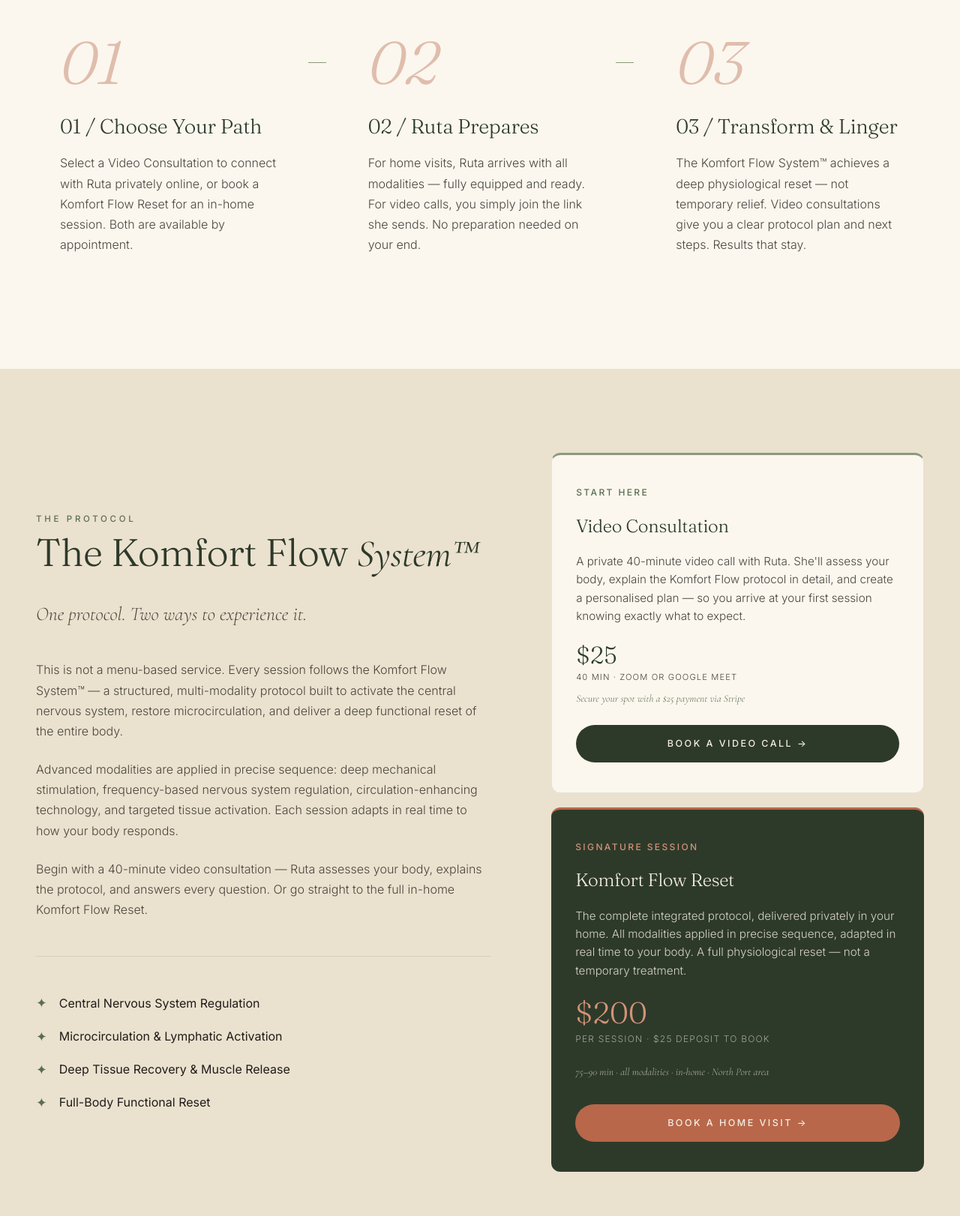
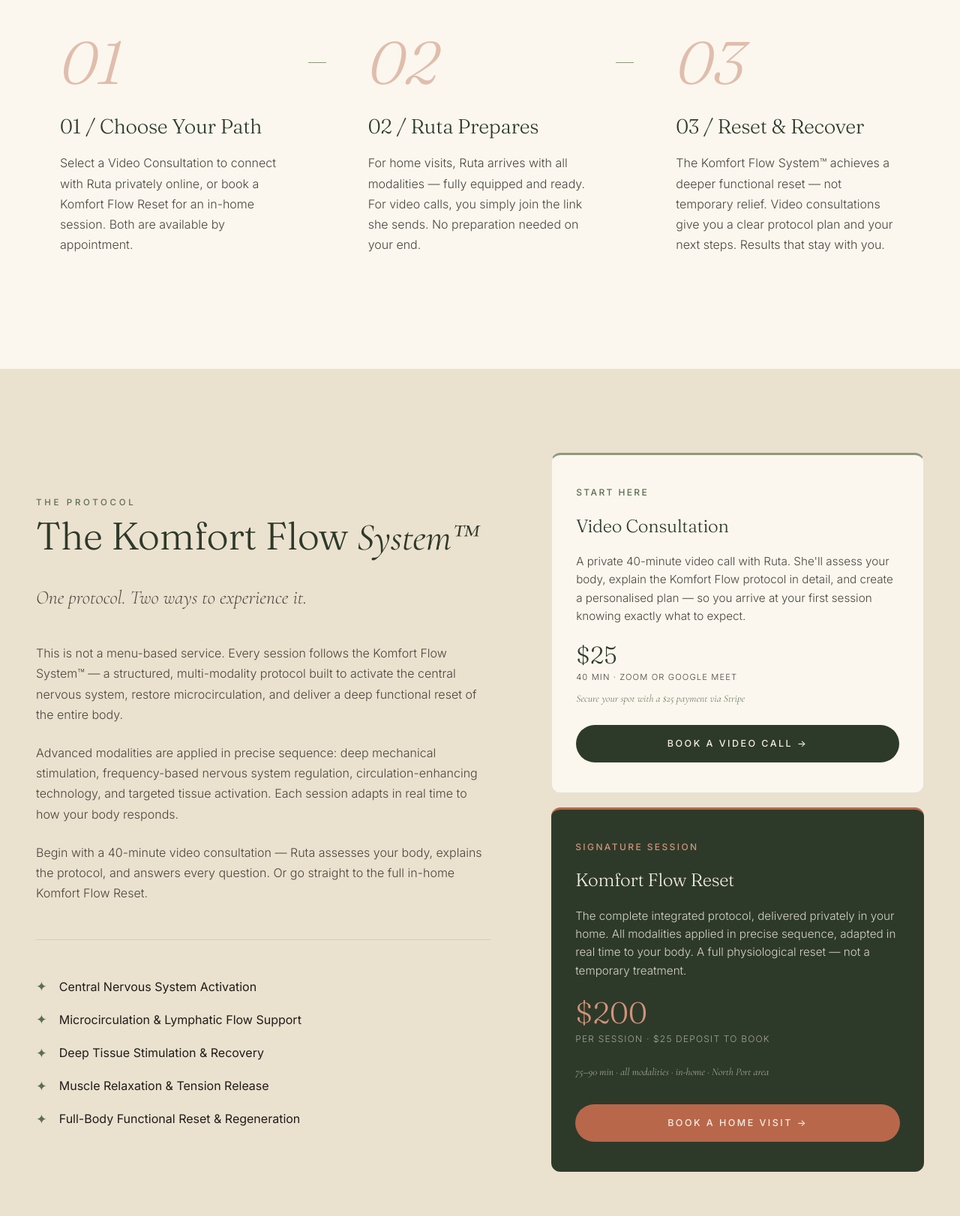
Before and after one commit to adsunike/ruta-naturals, a website: page index.html in a window 1280 px wide. Shown: the part 1338-2960 px from the top of the page at 75% size. Drawn offline with nearby package versions, Linux system fonts and the light colour scheme.

Commit message:
content: Align site with official Komfort Flow service documents
- How It Works step 3: rename 'Transform & Linger' → 'Reset & Recover'
- Protocol bullets: expand to 5 outcomes matching official docs
  (added Muscle Relaxation & Tension Release + Regeneration)
- Service Areas heading: 'finest homes' → 'Private sessions across the Sun Coast'
- Service Areas copy: remove spa/estates/luxury language, replace with
  wellness/appointment/in-home framing
- About credentials: restore 'Advanced Body Therapies & Skin Science'
  (matches 30yr background in official docs)
- Add positioning statement section above booking CTA (from official docs)

```diff
--- a/index.html
+++ b/index.html
@@ -1675,8 +1675,8 @@
                 <p>For home visits, Ruta arrives with all modalities — fully equipped and ready. For video calls, you simply join the link she sends. No preparation needed on your end.</p>
             </div>
             <div class="how-card">
-                <h3>03 / Transform & Linger</h3>
-                <p>The Komfort Flow System™ achieves a deep physiological reset — not temporary relief. Video consultations give you a clear protocol plan and next steps. Results that stay.</p>
+                <h3>03 / Reset & Recover</h3>
+                <p>The Komfort Flow System™ achieves a deeper functional reset — not temporary relief. Video consultations give you a clear protocol plan and your next steps. Results that stay with you.</p>
             </div>
         </div>
     </section>
@@ -1700,10 +1700,11 @@
                 </p>
                 <hr class="komfort-divider">
                 <ul class="komfort-protocol">
-                    <li><span class="icon">✦</span> Central Nervous System Regulation</li>
-                    <li><span class="icon">✦</span> Microcirculation &amp; Lymphatic Activation</li>
-                    <li><span class="icon">✦</span> Deep Tissue Recovery &amp; Muscle Release</li>
-                    <li><span class="icon">✦</span> Full-Body Functional Reset</li>
+                    <li><span class="icon">✦</span> Central Nervous System Activation</li>
+                    <li><span class="icon">✦</span> Microcirculation &amp; Lymphatic Flow Support</li>
+                    <li><span class="icon">✦</span> Deep Tissue Stimulation &amp; Recovery</li>
+                    <li><span class="icon">✦</span> Muscle Relaxation &amp; Tension Release</li>
+                    <li><span class="icon">✦</span> Full-Body Functional Reset &amp; Regeneration</li>
                 </ul>
             </div>
             <div class="komfort-right">
@@ -1753,6 +1754,7 @@
                 <div class="about-credentials">
                     <div class="credential">Licensed Specialist &middot; FL &amp; IL</div>
                     <div class="credential">30+ Years Advanced Body Therapy</div>
+                    <div class="credential">Advanced Body Therapies &amp; Skin Science</div>
                     <div class="credential">Integrative Wellness &amp; Physiological Recovery</div>
                     <div class="credential">Insured &amp; Fully Equipped for Home Sessions</div>
                 </div>
@@ -1765,9 +1767,9 @@
         <div class="areas-wrap">
             <div class="areas-text">
                 <div class="eyebrow">EXCLUSIVE SERVICE AREA</div>
-                <h2>Serving the Sun Coast's <em>finest homes.</em></h2>
+                <h2>Private sessions across <em>the Sun Coast.</em></h2>
                 <p>
-                    Operating discreetly across the Sun Coast. We bring the luxury spa experience to your door with zero travel fees within our primary service zones. Limited availability. For surrounding estates, private arrangements can be made.
+                    Private in-home sessions, available by appointment only. Ruta arrives fully equipped and ready — no studio visit required. Serving North Port and surrounding areas with zero travel fees within primary zones.
                 </p>
                 <div class="areas-list">
                     <div class="area-item">North Port <small>Home Base</small></div>
@@ -1896,6 +1898,14 @@
     </section>
 
 
+
+    <!-- ============ POSITIONING ============ -->
+    <section style="background: var(--forest); padding: 4rem 3rem; text-align: center;">
+        <p style="font-family: var(--display); font-size: clamp(1.1rem, 2.5vw, 1.5rem); color: var(--cream); font-weight: 300; line-height: 1.6; max-width: 760px; margin: 0 auto; font-style: italic;">
+            &ldquo;A premium, results-driven wellness system designed for those seeking more than surface-level treatments &mdash; focused on deep physiological activation, system regulation, and long-lasting outcomes.&rdquo;
+        </p>
+    </section>
+
     <!-- ============ BOOKING ============ -->
     <section class="booking" id="book">
         <div class="booking-wrap">
```
